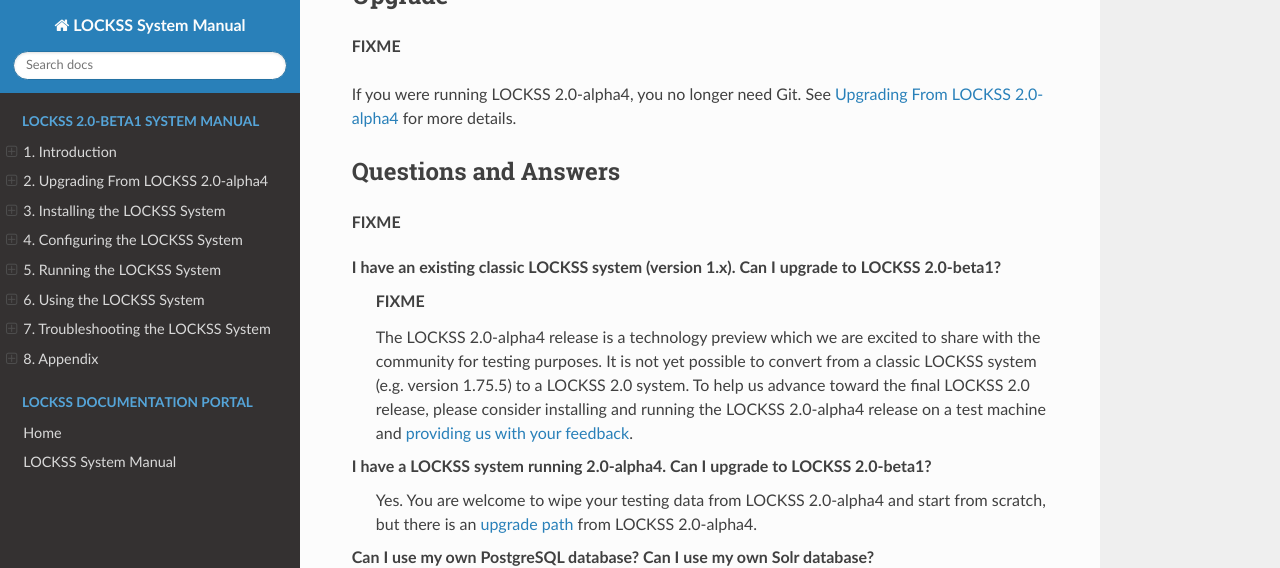
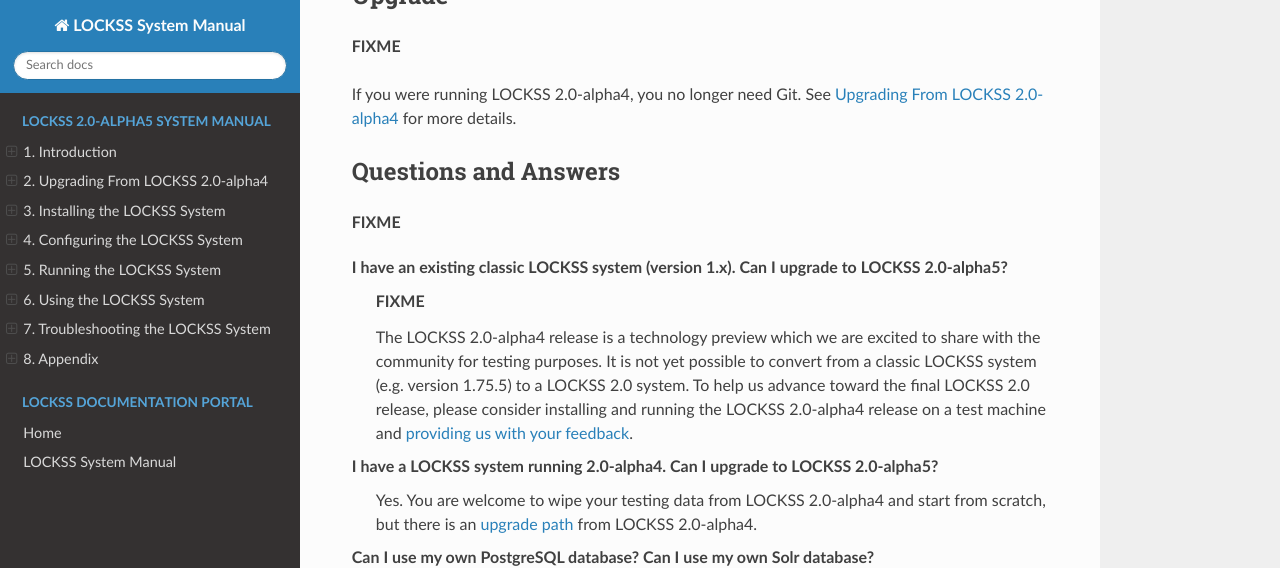
Before and after one commit to lockss/lockss-rtd-manual, a Sphinx documentation site: the page built from docs/index.rst, in a window 1280 px wide and 900 px high, scrolled down 1030 px. Shown: the top 568 px of the window. Built offline with Sphinx 7.4.7 and the Read the Docs theme 2.0.0, drawn with Linux system fonts in a browser that asks for light colours; some of the changed text lies outside the part shown.

Commit message:
beta1->alpha5

```diff
--- a/docs/index.rst
+++ b/docs/index.rst
@@ -1,5 +1,5 @@
 =============================================
-LOCKSS 2.0-beta1 (NOT RELEASED) System Manual
+LOCKSS 2.0-alpha5 (NOT RELEASED) System Manual
 =============================================
 
 .. warning::
@@ -10,7 +10,7 @@ LOCKSS 2.0-beta1 (NOT RELEASED) System Manual
 
       `Click here to go to the latest released version </projects/manual/en/latest>`_.
 
-**Welcome to the LOCKSS 2.0-beta1 (NOT RELEASED) System Manual.**
+**Welcome to the LOCKSS 2.0-alpha5 (NOT RELEASED) System Manual.**
 
 | Released: 2021-XX-XX.
 | Last modified: |today|.
@@ -57,12 +57,12 @@ LOCKSS 2.0-beta1 (NOT RELEASED) System Manual
 
    **FIXME**
 
-   I have an existing classic LOCKSS system (version 1.x). Can I upgrade to LOCKSS 2.0-beta1?
+   I have an existing classic LOCKSS system (version 1.x). Can I upgrade to LOCKSS 2.0-alpha5?
       **FIXME**
 
       The LOCKSS 2.0-alpha4 release is a technology preview which we are excited to share with the community for testing purposes. It is not yet possible to convert from a classic LOCKSS system (e.g. version 1.75.5) to a LOCKSS 2.0 system. To help us advance toward the final LOCKSS 2.0 release, please consider installing and running the LOCKSS 2.0-alpha4 release on a test machine and :ref:`providing us with your feedback <Contact Us>`.
 
-   I have a LOCKSS system running 2.0-alpha4. Can I upgrade to LOCKSS 2.0-beta1?
+   I have a LOCKSS system running 2.0-alpha4. Can I upgrade to LOCKSS 2.0-alpha5?
       Yes. You are welcome to wipe your testing data from LOCKSS 2.0-alpha4 and start from scratch, but there is an :ref:`upgrade path <Upgrade>` from LOCKSS 2.0-alpha4.
 
    Can I use my own PostgreSQL database? Can I use my own Solr database?
@@ -78,7 +78,7 @@ LOCKSS 2.0-beta1 (NOT RELEASED) System Manual
    Please contact us for questions, feedback and bug reports. Open a ticket by sending e-mail to ``lockss-support (at) lockss (dot) org``. Your contribution toward the final LOCKSS 2.0 release is very important to us and greatly appreciated by the community.
 
 .. toctree::
-   :caption: LOCKSS 2.0-beta1 System Manual
+   :caption: LOCKSS 2.0-alpha5 System Manual
    :maxdepth: 4
    :hidden:
    :numbered:
--- a/docs/installing/index.rst
+++ b/docs/installing/index.rst
@@ -4,11 +4,11 @@ Installing the LOCKSS System
 
 .. note::
 
-   **This chapter describes how to install the LOCKSS 2.0-beta1 system.**
+   **This chapter describes how to install the LOCKSS 2.0-alpha5 system.**
 
-   *  **If you are upgrading an existing LOCKSS 2.0-alpha4 system to LOCKSS 2.0-beta1**, go to :doc:`/upgrading/index` instead.
+   *  **If you are upgrading an existing LOCKSS 2.0-alpha4 system to LOCKSS 2.0-alpha5**, go to :doc:`/upgrading/index` instead.
 
-   *  **If you are migrating an existing LOCKSS 1.x system to LOCKSS 2.0-beta1**, go to :doc:`/appendix/migrating` first if you have not already.
+   *  **If you are migrating an existing LOCKSS 1.x system to LOCKSS 2.0-alpha5**, go to :doc:`/appendix/migrating` first if you have not already.
 
 .. tip::
 
--- a/docs/introduction/index.rst
+++ b/docs/introduction/index.rst
@@ -6,7 +6,7 @@ The LOCKSS system is a distributed digital preservation software system develope
 
 The 2.x series of the LOCKSS system stems from the LAAWS (LOCKSS Architected As Web Services) initiative, an ambitious modernization project that includes rewriting the classic LOCKSS daemon as a suite of containerized components, funded in part by a grant from the `Andrew W. Mellon Foundation <https://mellon.org/>`_.
 
-This version, LOCKSS 2.0-beta1, is the first beta-level release on the road to LOCKSS 2.0.
+This version, LOCKSS 2.0-alpha5, is the fifth preview release on the road to LOCKSS 2.0.
 
 .. toctree::
    :caption: Chapter Overview
--- a/docs/introduction/next-steps.rst
+++ b/docs/introduction/next-steps.rst
@@ -2,8 +2,8 @@
 Next Steps
 ==========
 
-*  **If you are upgrading an existing LOCKSS 2.0-alpha4 system to LOCKSS 2.0-beta1**, go to :doc:`/upgrading/index`.
+*  **If you are upgrading an existing LOCKSS 2.0-alpha4 system to LOCKSS 2.0-alpha5**, go to :doc:`/upgrading/index`.
 
-*  **If you are migrating an existing LOCKSS 1.x system to LOCKSS 2.0-beta1**, go to :doc:`/appendix/migrating`.
+*  **If you are migrating an existing LOCKSS 1.x system to LOCKSS 2.0-alpha5**, go to :doc:`/appendix/migrating`.
 
 *  **If you are installing the LOCKSS system for the first time**, go to :doc:`/installing/index`.
--- a/docs/introduction/prerequisites.rst
+++ b/docs/introduction/prerequisites.rst
@@ -44,7 +44,7 @@ LOCKSS makes use of several storage areas.  During configuration, the administra
 
 .. admonition:: What's the Minimum for Experimentation?
 
-   To review the installation instructions and test the installation of K3s in various operating systems, we routinely install and bring up minimal LOCKSS 2.0-beta1 systems, with no metadata services or Web replay engines, and with empty embedded Postgres and Solr databases, in Vagrant virtual machines with Virtualbox using 2 CPU cores and 3 GB of memory. These minimal VMs would not support a production load, but it can be a useful tool to try out the installation instructions or evaluate the system.
+   To review the installation instructions and test the installation of K3s in various operating systems, we routinely install and bring up minimal LOCKSS 2.0-alpha5 systems, with no metadata services or Web replay engines, and with empty embedded Postgres and Solr databases, in Vagrant virtual machines with Virtualbox using 2 CPU cores and 3 GB of memory. These minimal VMs would not support a production load, but it can be a useful tool to try out the installation instructions or evaluate the system.
 
 ----
 
--- a/docs/upgrading/index.rst
+++ b/docs/upgrading/index.rst
@@ -4,9 +4,9 @@ Upgrading From LOCKSS 2.0-alpha4
 
 .. note::
 
-   **This chapter describes how to upgrade an existing LOCKSS 2.0-alpha4 system to 2.0-beta1.**
+   **This chapter describes how to upgrade an existing LOCKSS 2.0-alpha4 system to 2.0-alpha5.**
 
-   *  **If you are migrating an existing LOCKSS 1.x system to LOCKSS 2.0-beta1**, go to :doc:`/appendix/migrating` instead.
+   *  **If you are migrating an existing LOCKSS 1.x system to LOCKSS 2.0-alpha5**, go to :doc:`/appendix/migrating` instead.
 
    *  **If you are installing the LOCKSS system for the first time**, go to :doc:`/installing/index` instead.
 
```
